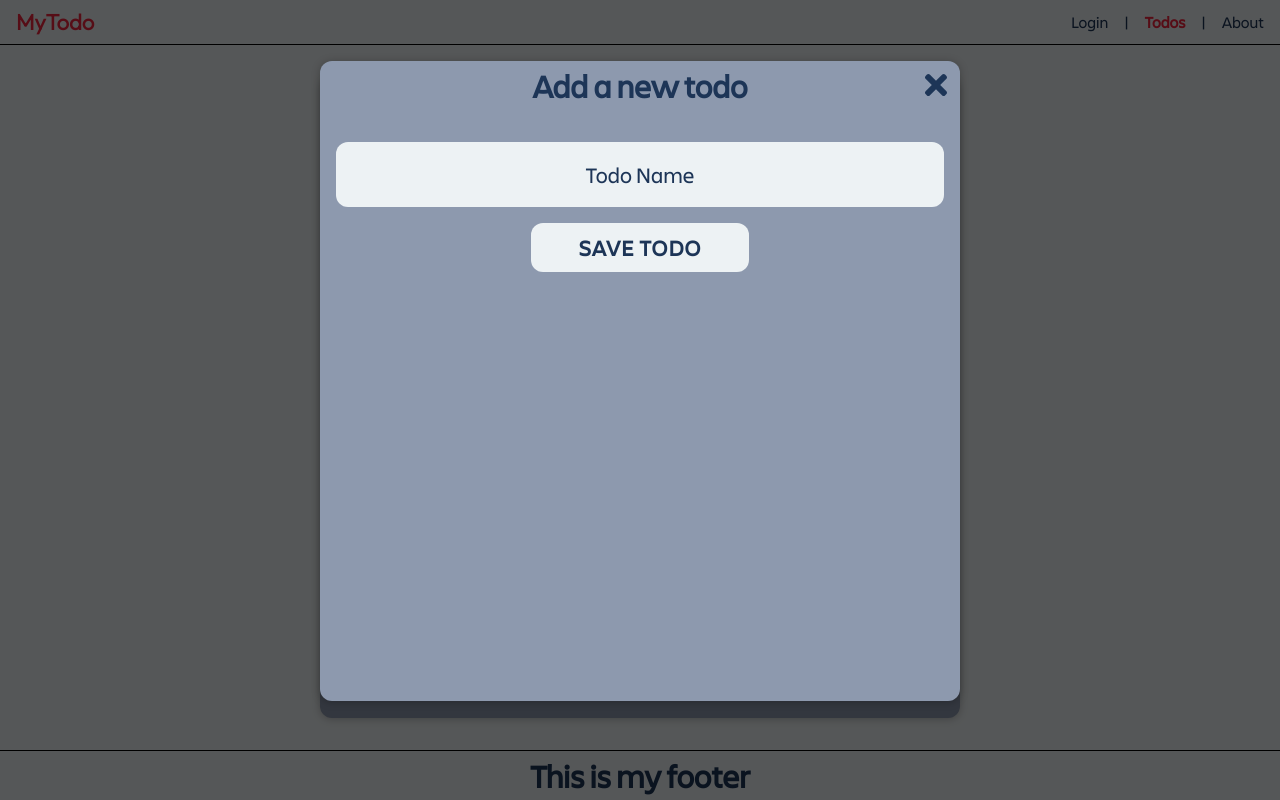
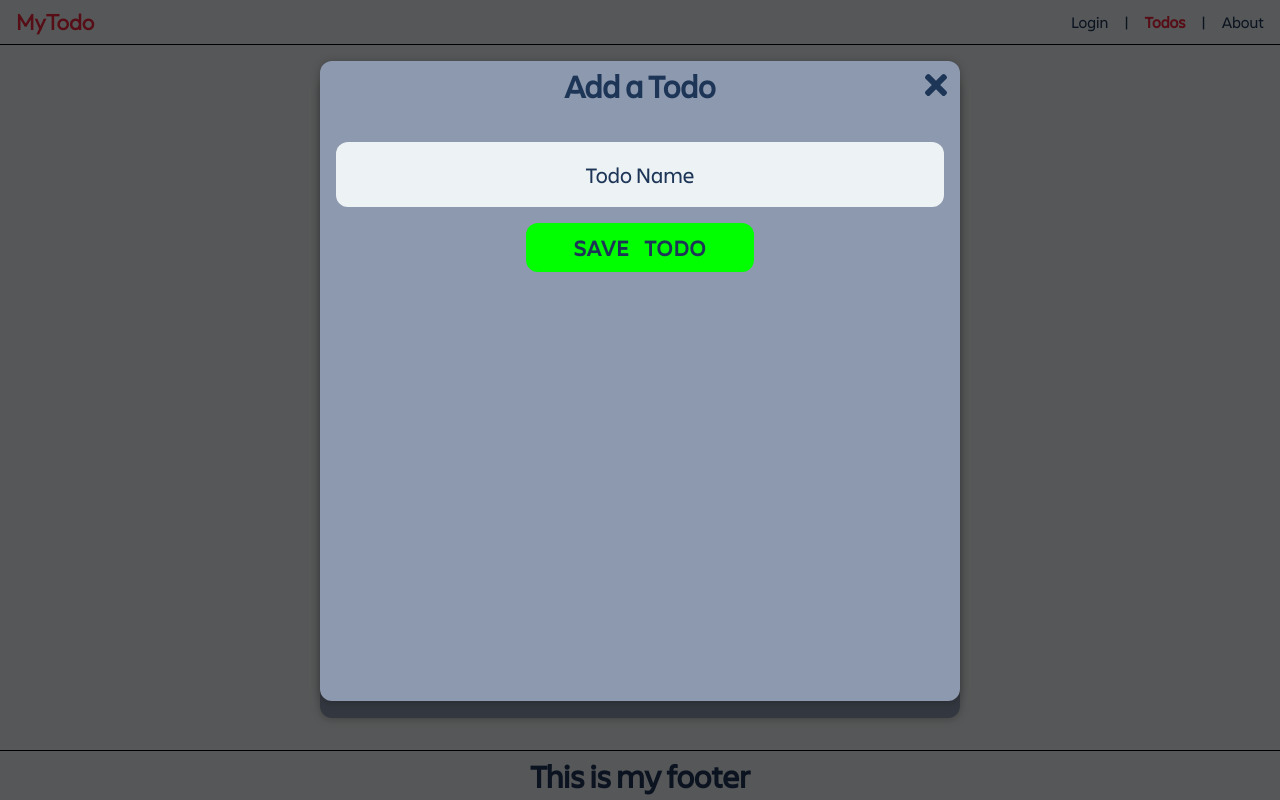
Before and after one commit to natig4/myTodo, a React (Create React App) app: page /todo in a window 1280 px wide. Both pictures are taken after a click on the element "Add New Todo". Built offline with nearby package versions, Linux system fonts and the light colour scheme.

Commit message:
styling to todo add form

```diff
--- a/src/assets/styles/cmps/todo-add.scss
+++ b/src/assets/styles/cmps/todo-add.scss
@@ -37,6 +37,8 @@
         .new-todo-form-btn {
             text-transform: uppercase;
             letter-spacing: 1px;
+            word-spacing: 10px;
+            background-color: #01ff01;
             padding: 0.5rem 3rem;
         }
     }
--- a/src/cmps/TodoAdd.jsx
+++ b/src/cmps/TodoAdd.jsx
@@ -29,7 +29,7 @@ export const TodoAdd = ({ showNewTodo, onSave, todo, setTodo }) => {
   return (
     <>
       <Card className='new-todo flex column align-center'>
-        <h1>Add a new todo </h1>
+        <h1>Add a Todo </h1>
         <form
           className='new-todo-form flex column align-center'
           onSubmit={onSubmit}>
```
